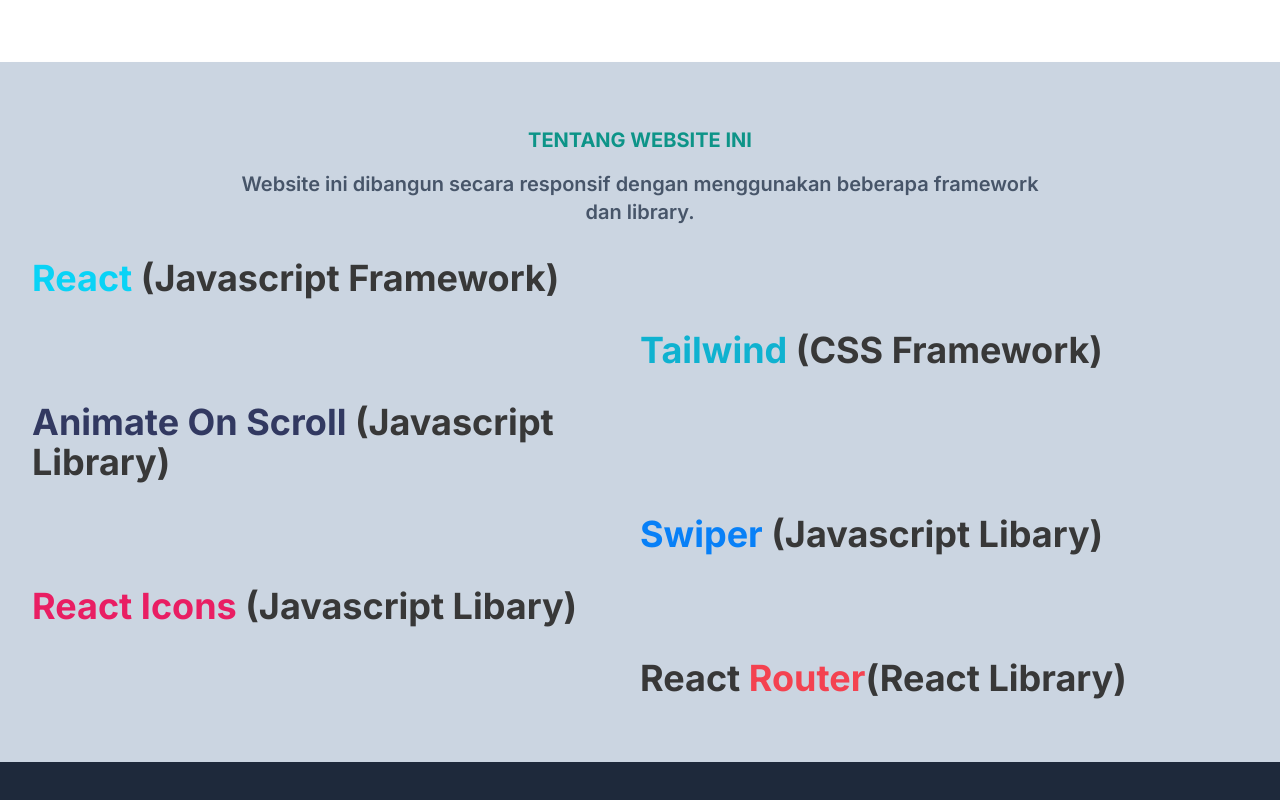
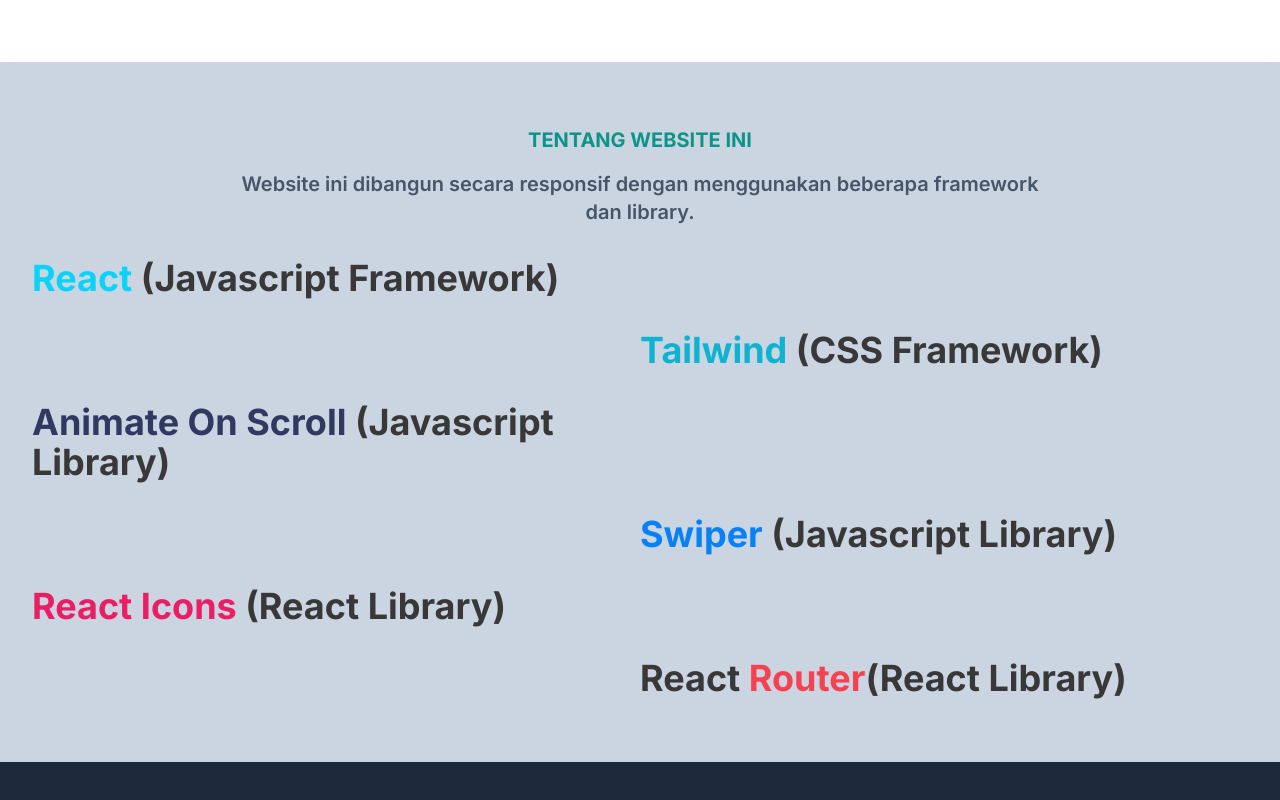
Before and after one commit to ClaysHere/react-js-fikri, a React (Create React App) app: page /about in a window 1280 px wide. Shown: the part 350-1150 px from the top of the page. Built offline with nearby package versions, Linux system fonts and the light colour scheme.

Commit message:
Update About.js
Update

```diff
--- a/src/pages/About.js
+++ b/src/pages/About.js
@@ -142,7 +142,7 @@
                 target="_blank"
                 rel="noreferrer">
                 <span className={"text-[#0880f7] font-bold"}>Swiper</span>{" "}
-                (Javascript Libary)
+                (Javascript Library)
               </a>
             </li>
             <li
@@ -161,7 +161,7 @@
                 target="_blank"
                 rel="noreferrer">
                 <span className={"text-[#e91e63] font-bold"}>React Icons</span>{" "}
-                (Javascript Libary)
+                (React Library)
               </a>
             </li>
             <li
```
